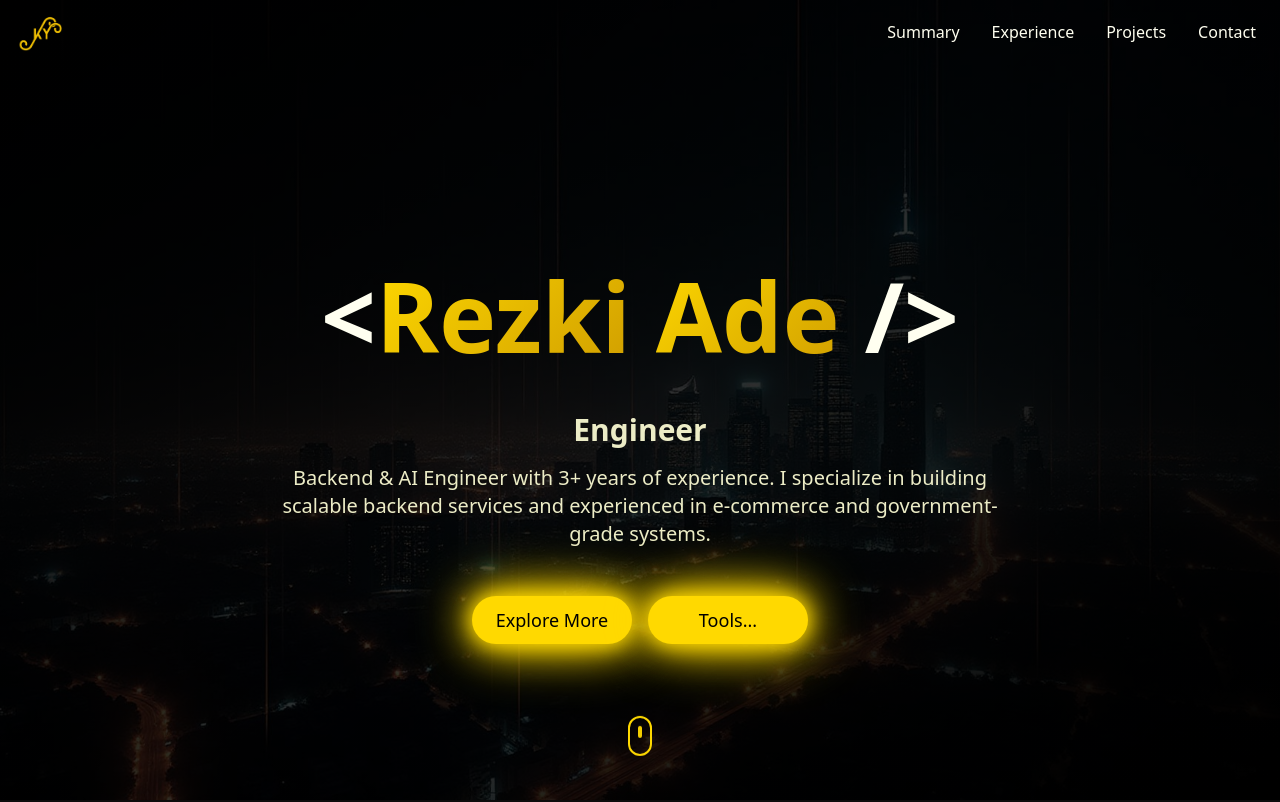
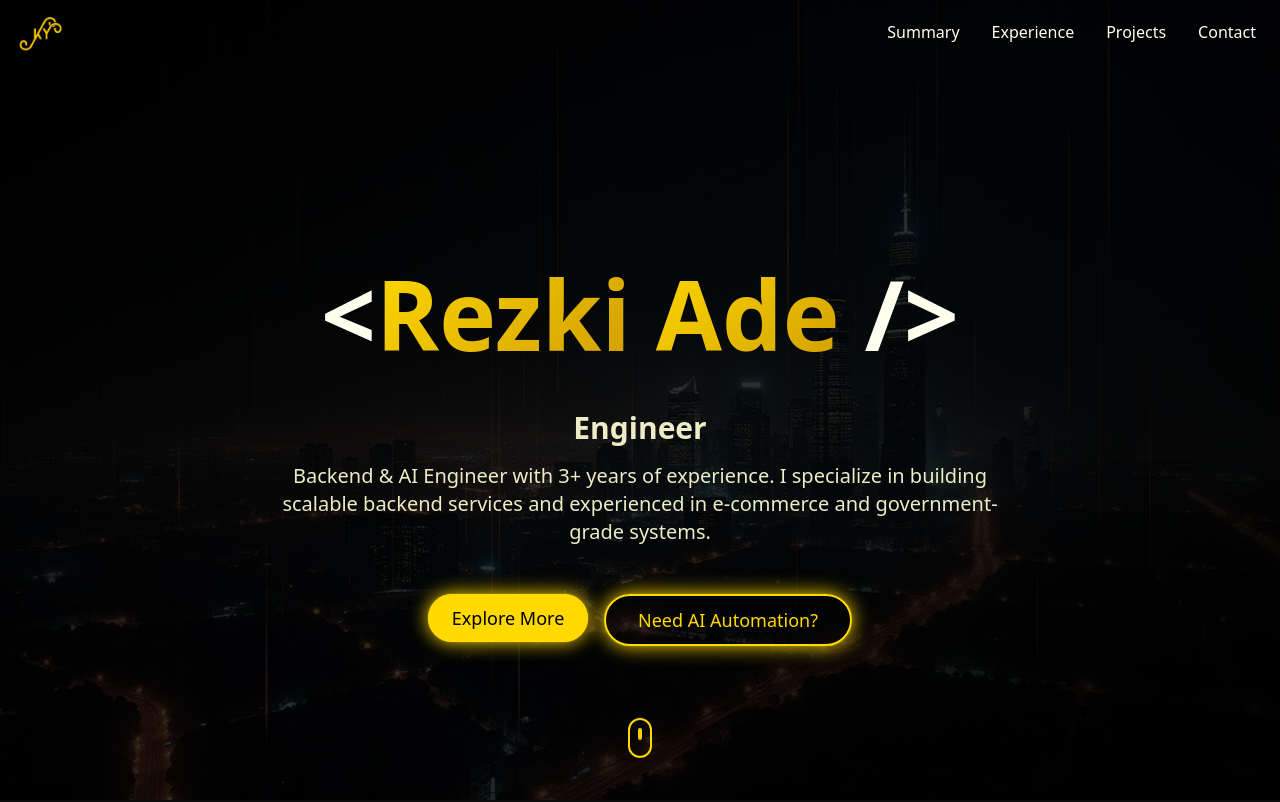
Before and after one commit to kycaine/me, a React (Vite) app: page / in a window 1280 px wide. Shown: the top 802 px of the page. Built offline with nearby package versions, Linux system fonts and the light colour scheme.

Commit message:
modify link

```diff
--- a/src/components/HeroSection.tsx
+++ b/src/components/HeroSection.tsx
@@ -42,10 +42,10 @@ const HeroSection = () => {
               Explore More
             </Button>
             <Button
-              onClick={() => navigate("/tools")}
-              className="bg-primary text-primary-foreground hover:bg-primary/90 text-lg px-8 py-6 rounded-full animate-glow smooth-transition transform hover:scale-105 w-40"
+              onClick={() => navigate("https://kycaine.github.io/eternaltech/")}
+              className="bg-transparent border-2 border-primary text-primary hover:bg-primary/10 text-lg px-8 py-6 rounded-full animate-glow smooth-transition transform hover:scale-105"
             >
-              Tools...
+              Need AI Automation?
             </Button>
           </div>
           <div className="mt-12 w-6 h-10 border-2 border-primary rounded-full flex justify-center items-start animate-float">
--- a/tailwind.config.ts
+++ b/tailwind.config.ts
@@ -91,10 +91,10 @@ export default {
 				},
 				'glow': {
 					'0%, 100%': {
-						boxShadow: '0 0 20px hsl(var(--primary)), 0 0 40px hsl(var(--primary)), 0 0 60px hsl(var(--primary))'
+						boxShadow: '0 0 1px hsl(var(--primary)), 0 0 20px hsl(var(--primary))'
 					},
 					'50%': {
-						boxShadow: '0 0 10px hsl(var(--primary)), 0 0 20px hsl(var(--primary)), 0 0 30px hsl(var(--primary))'
+						boxShadow: '0 0 1px hsl(var(--primary)), 0 0 10px hsl(var(--primary))'
 					}
 				},
 				'slide-up': {
```
Also changed, not shown: 1 other file (tests, documents, lock files or other folders).
